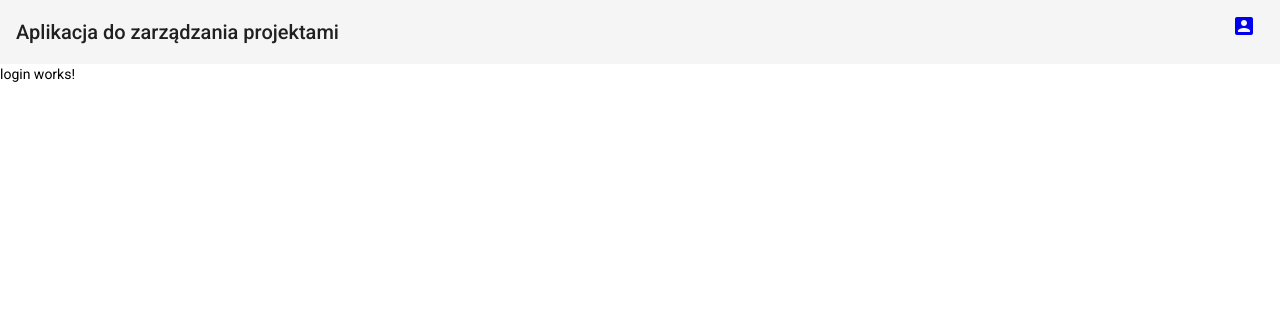
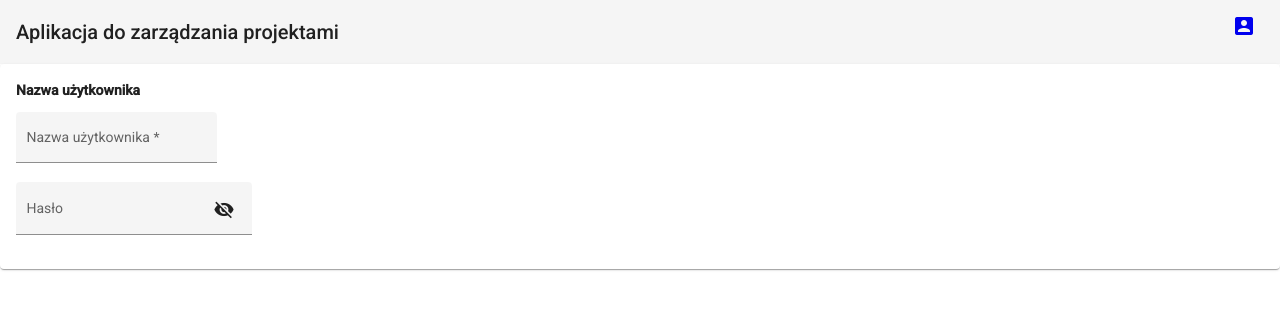
Before and after one commit to Lipkowsky/project-rest-api-client, an Angular app: page /login in a window 1280 px wide. Shown: the top 310 px of the page. Built offline with nearby package versions, Linux system fonts and the light colour scheme.

Commit message:
formularz logowania - nazwa użytkownika i hasło

```diff
--- a/src/app/login/login.component.css
+++ b/src/app/login/login.component.css
@@ -0,0 +1,3 @@
+.example-container .mat-form-field + .mat-form-field {
+    margin-left: 8px;
+  }
--- a/src/app/login/login.component.html
+++ b/src/app/login/login.component.html
@@ -1 +1,18 @@
-<p>login works!</p>
+<mat-card>
+    <div class="example-container">
+        <p><b>Nazwa użytkownika</b></p>
+        <mat-form-field appearance="fill">
+          <mat-label>Nazwa użytkownika</mat-label>
+          <input matInput placeholder="Nazwa użytkownika" required>
+        </mat-form-field>
+      </div>
+      <div class="example-container">
+        <mat-form-field appearance="fill">
+            <mat-label>Hasło</mat-label>
+            <input matInput [type]="hide ? 'password' : 'text'">
+            <button mat-icon-button matSuffix (click)="hide = !hide" [attr.aria-label]="'Hide password'" [attr.aria-pressed]="hide">
+            <mat-icon>{{hide ? 'visibility_off' : 'visibility'}}</mat-icon>
+            </button>
+          </mat-form-field>
+      </div>
+</mat-card>
--- a/src/app/login/login.component.ts
+++ b/src/app/login/login.component.ts
@@ -1,4 +1,5 @@
 import { Component, OnInit } from '@angular/core';
+import {FormControl, Validators} from '@angular/forms';
 
 @Component({
   selector: 'app-login',
@@ -6,6 +7,7 @@ import { Component, OnInit } from '@angular/core';
   styleUrls: ['./login.component.css']
 })
 export class LoginComponent implements OnInit {
+  hide = true;
 
   constructor() { }
 
```
Also changed, not shown: src/app/app.module.ts (+7 -1 lines).
